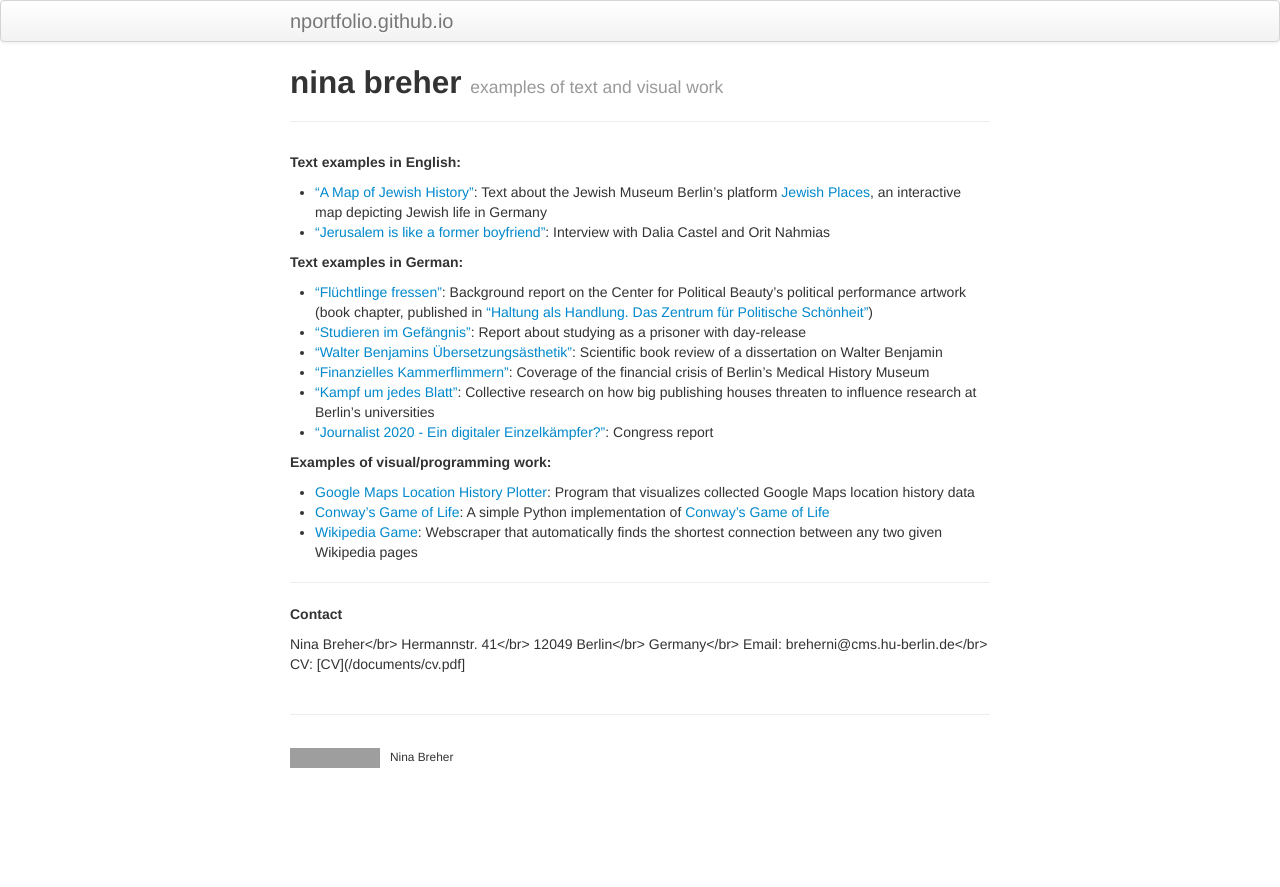
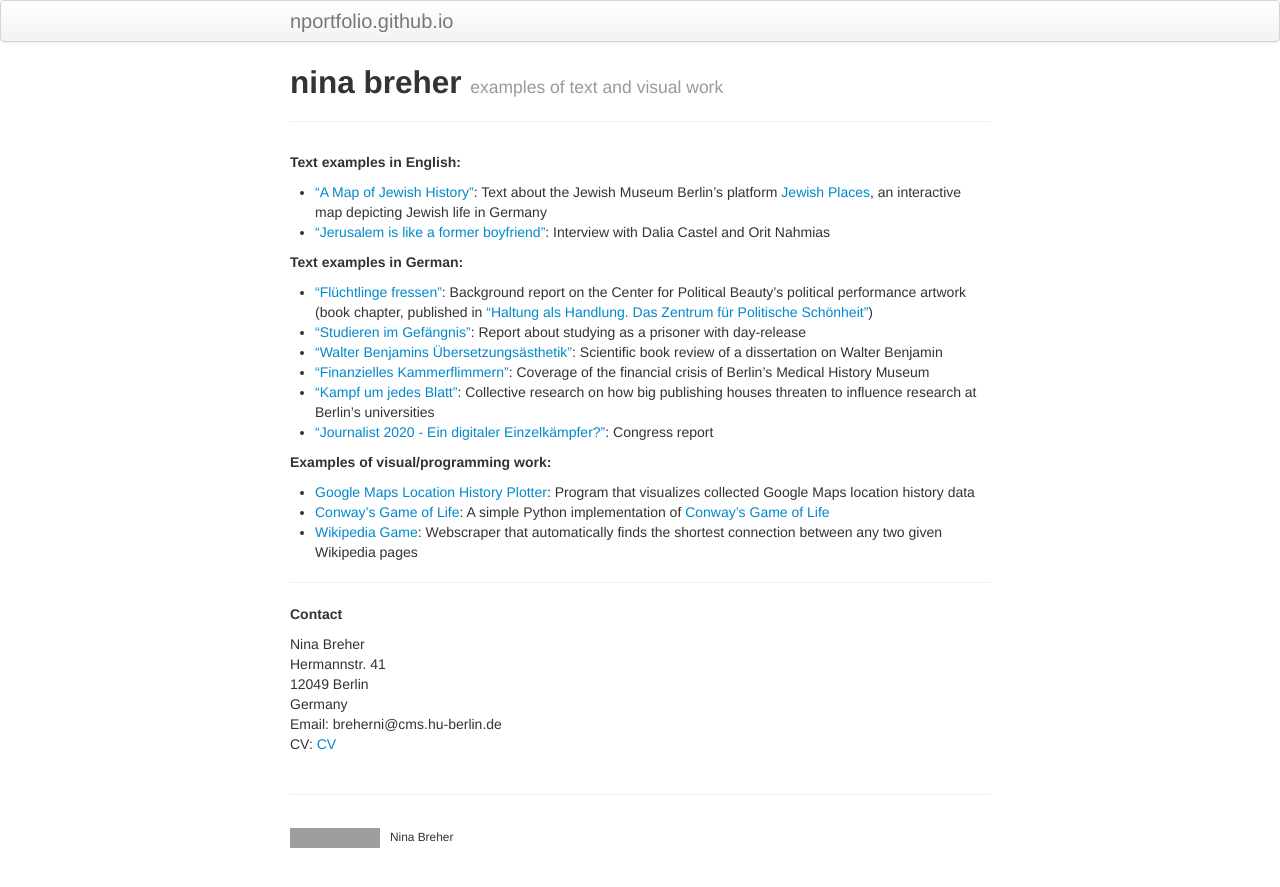
Before and after one commit to nportfolio/nportfolio.github.io, a Jekyll site: the page built from index.md, in a window 1280 px wide. Shown: the top 887 px of the page. Built offline with Jekyll 4.4.1, drawn with Linux system fonts in a browser that asks for light colours; grey boxes are pictures that could not be loaded.

Commit message:
Update index.md

```diff
--- a/index.md
+++ b/index.md
@@ -7,7 +7,7 @@ description: portfolio
 
 **Text examples in English:**
 
-- ["A Map of Jewish History"](LINK): Text about the Jewish Museum Berlin's platform [Jewish Places](https://www.jewish-places.de/), an interactive map depicting Jewish life in Germany
+- ["A Map of Jewish History"](/texts/JMB_Journal_Jewish_Places.pdf): Text about the Jewish Museum Berlin's platform [Jewish Places](https://www.jewish-places.de/), an interactive map depicting Jewish life in Germany
 - ["Jerusalem is like a former boyfriend"](https://www.jmberlin.de/blog-en/2018/02/jerusalem-is-like-a-former-boyfriend/): Interview with Dalia Castel and Orit Nahmias
 
 **Text examples in German:**
@@ -28,9 +28,9 @@ description: portfolio
 
 **Contact**
 
-Nina Breher</br>
-Hermannstr. 41</br>
-12049 Berlin</br>
-Germany</br>
-Email: breherni@cms.hu-berlin.de</br>
-CV: [CV](/documents/cv.pdf]
+Nina Breher
+Hermannstr. 41
+12049 Berlin
+Germany
+Email: breherni@cms.hu-berlin.de
+CV: [CV](/documents/cv.pdf)
```
